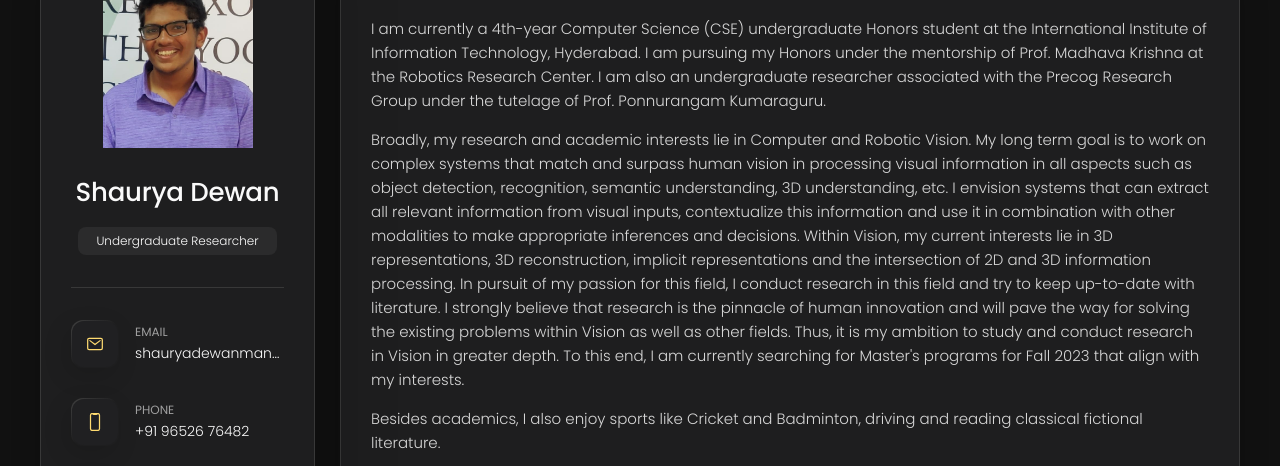
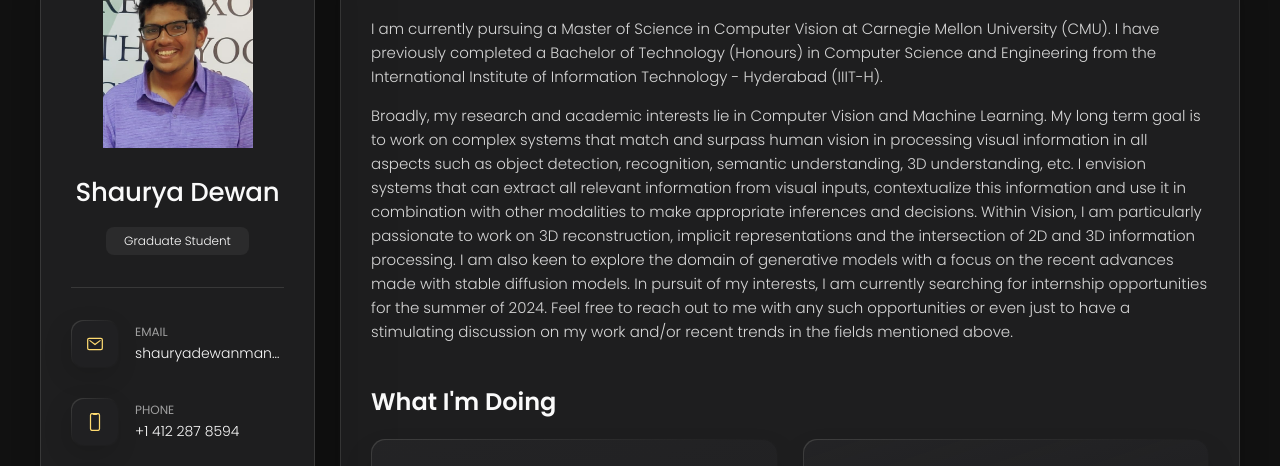
Before and after one commit to SRDewan/SRDewan.github.io, a plain HTML site: page index.html in a window 1280 px wide. Shown: the part 162-628 px from the top of the page. Drawn offline with nearby package versions, Linux system fonts and the light colour scheme.

Commit message:
Updating about me.

```diff
--- a/index.html
+++ b/index.html
@@ -48,7 +48,7 @@
         <div class="info-content">
           <h1 class="name" title="Shaurya Dewan">Shaurya Dewan</h1>
 
-          <p class="title">Undergraduate Researcher</p>
+          <p class="title">Graduate Student</p>
         </div>
 
         <button class="info_more-btn" data-sidebar-btn>
@@ -88,7 +88,7 @@
             <div class="contact-info">
               <p class="contact-title">Phone</p>
 
-              <a href="tel:+919652676482" class="contact-link">+91 96526 76482</a>
+              <a href="tel:+14122878594" class="contact-link">+1 412 287 8594</a>
             </div>
 
           </li>
@@ -209,16 +209,12 @@
 
         <section class="about-text">
           <p>
-	    I am currently a 4th-year Computer Science (CSE) undergraduate Honors student at the International Institute of Information Technology, Hyderabad. I am pursuing my Honors under the mentorship of Prof. Madhava Krishna at the Robotics Research Center. I am also an undergraduate researcher associated with the Precog Research Group under the tutelage of Prof. Ponnurangam Kumaraguru.
+	    I am currently pursuing a Master of Science in Computer Vision at Carnegie Mellon University (CMU). I have previously completed a Bachelor of Technology (Honours) in Computer Science and Engineering from the International Institute of Information Technology - Hyderabad (IIIT-H).
           </p>
 
           <p>
-	    Broadly, my research and academic interests lie in Computer and Robotic Vision. My long term goal is to work on complex systems that match and surpass human vision in processing visual information in all aspects such as object detection, recognition, semantic understanding, 3D understanding, etc. I envision systems that can extract all relevant information from visual inputs, contextualize this information and use it in combination with other modalities to make appropriate inferences and decisions. Within Vision, my current interests lie in 3D representations, 3D reconstruction, implicit representations and the intersection of 2D and 3D information processing. In pursuit of my passion for this field, I conduct research in this field and try to keep up-to-date with literature. I strongly believe that research is the pinnacle of human innovation and will pave the way for solving the existing problems within Vision as well as other fields. Thus, it is my ambition to study and conduct research in Vision in greater depth. To this end, I am currently searching for Master's programs for Fall 2023 that align with my interests.
+	    Broadly, my research and academic interests lie in Computer Vision and Machine Learning. My long term goal is to work on complex systems that match and surpass human vision in processing visual information in all aspects such as object detection, recognition, semantic understanding, 3D understanding, etc. I envision systems that can extract all relevant information from visual inputs, contextualize this information and use it in combination with other modalities to make appropriate inferences and decisions. Within Vision, I am particularly passionate to work on 3D reconstruction, implicit representations and the intersection of 2D and 3D information processing. I am also keen to explore the domain of generative models with a focus on the recent advances made with stable diffusion models. In pursuit of my interests, I am currently searching for internship opportunities for the summer of 2024. Feel free to reach out to me with any such opportunities or even just to have a stimulating discussion on my work and/or recent trends in the fields mentioned above.
           </p>
-
-	  <p>
-	    Besides academics, I also enjoy sports like Cricket and Badminton, driving and reading classical fictional literature.
-	  </p>
         </section>
 
 
```
